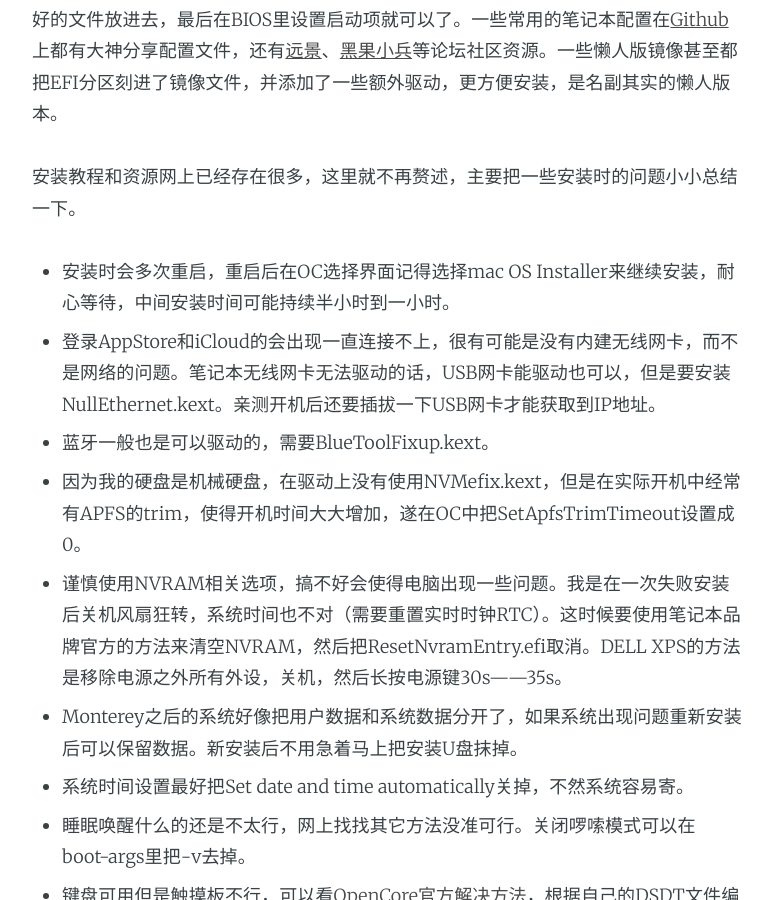
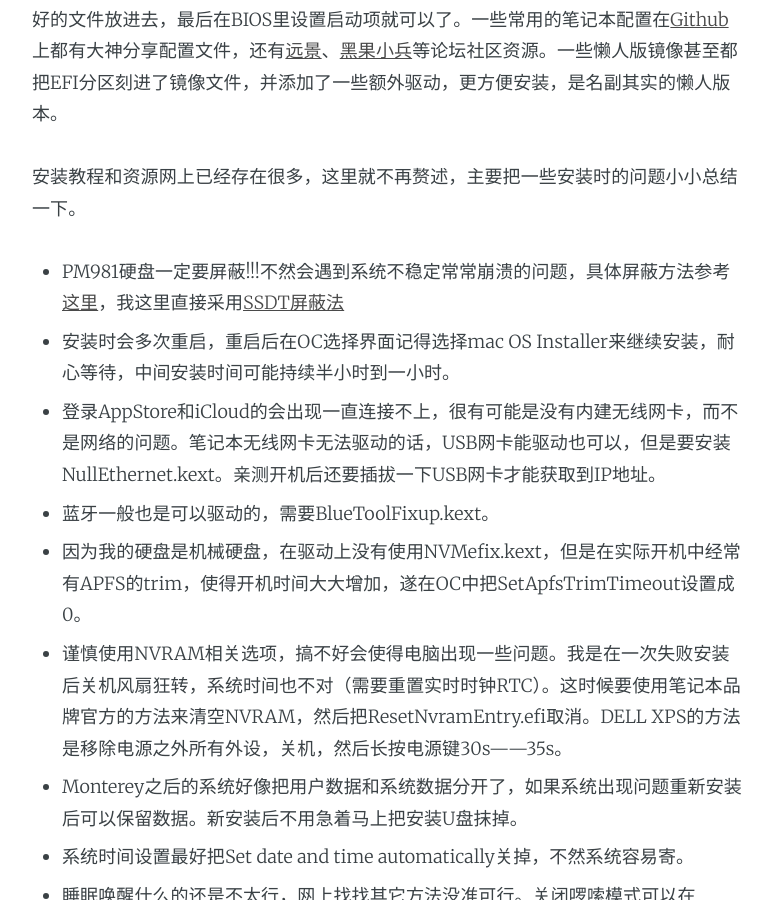
Before and after one commit to marktube/marktube.github.io, a Jekyll site: the page built from _posts/2023-06-10-Hackintosh-Monterey.markdown, in a window 1280 px wide and 900 px high, scrolled down 2966 px. Shown: the whole window, without its empty margins (253-1025 px from the left). Built offline with Jekyll 4.4.1, drawn with Linux system fonts in a browser that asks for light colours; comment, search, counter and statistics services are not loaded.

Commit message:
Update 2023-06-10-Hackintosh-Monterey.markdown

```diff
--- a/_posts/2023-06-10-Hackintosh-Monterey.markdown
+++ b/_posts/2023-06-10-Hackintosh-Monterey.markdown
@@ -49,6 +49,7 @@
 
 安装教程和资源网上已经存在很多，这里就不再赘述，主要把一些安装时的问题小小总结一下。
 
+- PM981硬盘一定要屏蔽!!!不然会遇到系统不稳定常常崩溃的问题，具体屏蔽方法参考[这里](https://hpglw.com/pm981-evo970plus-hackintosh-fix-1.html)，我这里直接采用[SSDT屏蔽法](https://apple.sqlsec.com/6-%E5%AE%9E%E7%94%A8%E5%A7%BF%E5%8A%BF/6-8.html)
 - 安装时会多次重启，重启后在OC选择界面记得选择mac OS Installer来继续安装，耐心等待，中间安装时间可能持续半小时到一小时。
 - 登录AppStore和iCloud的会出现一直连接不上，很有可能是没有内建无线网卡，而不是网络的问题。笔记本无线网卡无法驱动的话，USB网卡能驱动也可以，但是要安装NullEthernet.kext。亲测开机后还要插拔一下USB网卡才能获取到IP地址。
 - 蓝牙一般也是可以驱动的，需要BlueToolFixup.kext。
```
